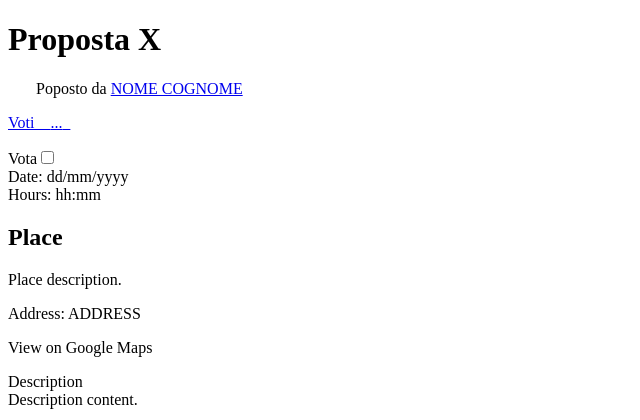
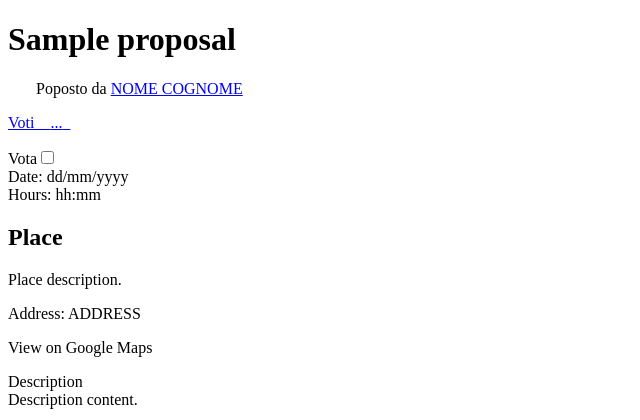
Before and after one commit to ThunderForce/BeeVote, a Python web app: template beevote/templates/proposal-layout.html in a window 1280 px wide. Shown: the part 191-611 px from the top of the page, without its empty margins (0-640 px from the left). Run offline with Jinja, Linux system fonts and the light colour scheme; the template is opened without the code that fills it: most values are stand-ins (such as "Sample title", 1, 10 or a date in 2020).

Commit message:
Dynamic proposal title

```diff
--- a/beevote/templates/proposal-layout.html
+++ b/beevote/templates/proposal-layout.html
@@ -58,7 +58,7 @@
     <div class="jumbotron">
     	<div class="row">
             <div class="col-lg-5">
-                <h1>Proposta X</h1>
+                <h1>{{ proposal.title }}</h1>
                 <p>&nbsp&nbsp&nbsp&nbsp&nbsp&nbsp&nbspPoposto da <a href="javascript:void(0)" class="btn btn-flat btn-info">NOME COGNOME</a></p>
     	   </div>
     	   <div class="col-lg-4"></div>
```
